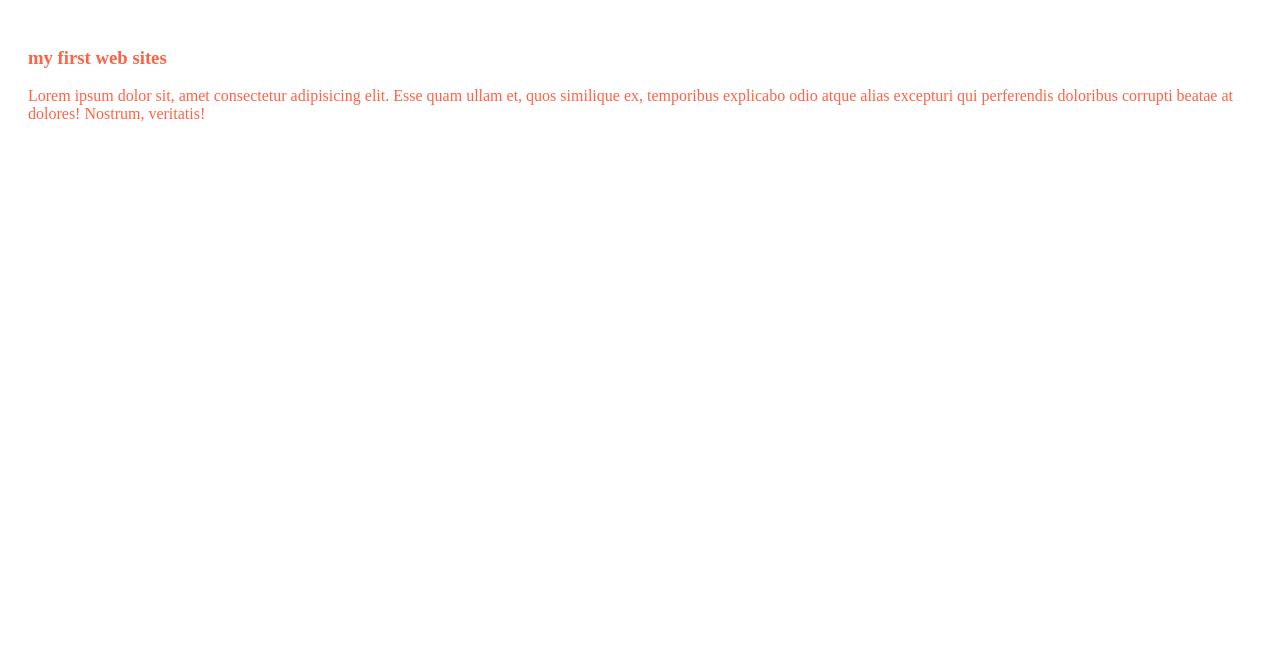
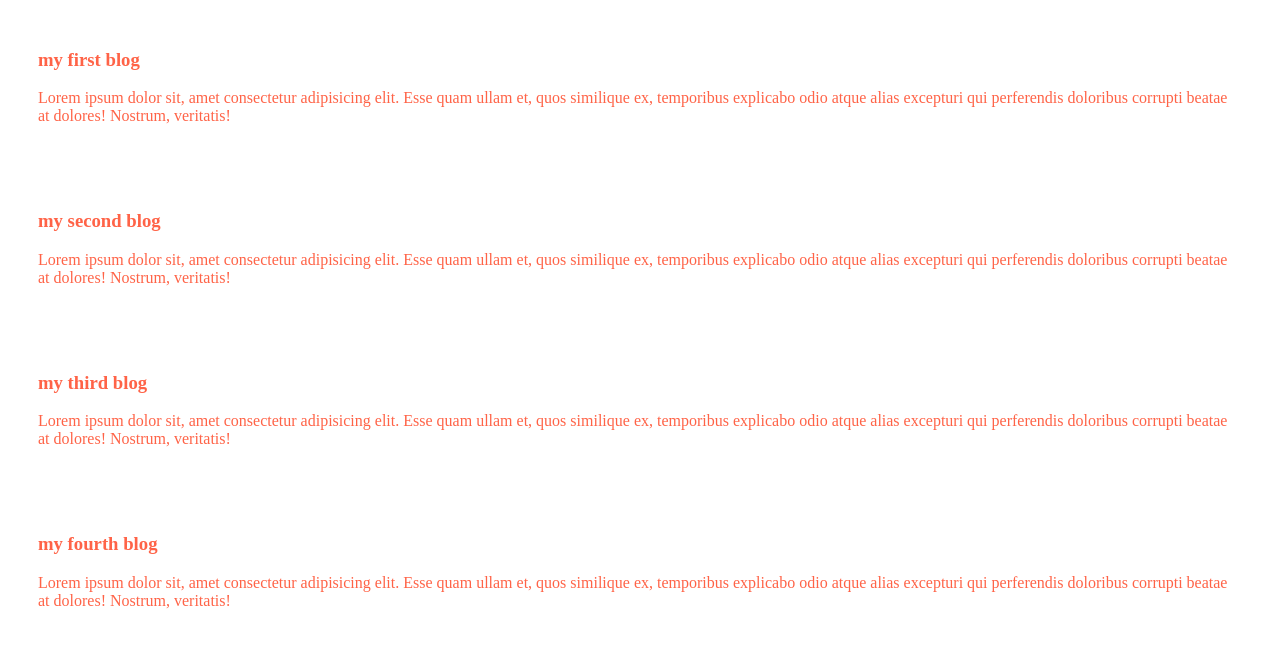
Before and after one commit to samia1116/my-first-websites, a plain HTML site: page index.html in a window 1280 px wide. Drawn offline with Linux system fonts and the light colour scheme.

Commit message:
send and third blog

```diff
--- a/index.html
+++ b/index.html
@@ -8,7 +8,19 @@
 </head>
 <body>
     <div>
-        <h3>my first web sites</h3>
+        <h3>my first blog</h3>
+        <p >Lorem ipsum dolor sit, amet consectetur adipisicing elit. Esse quam ullam et, quos similique ex, temporibus explicabo odio atque alias excepturi qui perferendis doloribus corrupti beatae at dolores! Nostrum, veritatis!</p>
+    </div>
+    <div>
+        <h3>my second blog</h3>
+        <p >Lorem ipsum dolor sit, amet consectetur adipisicing elit. Esse quam ullam et, quos similique ex, temporibus explicabo odio atque alias excepturi qui perferendis doloribus corrupti beatae at dolores! Nostrum, veritatis!</p>
+    </div>
+    <div>
+        <h3>my third blog</h3>
+        <p >Lorem ipsum dolor sit, amet consectetur adipisicing elit. Esse quam ullam et, quos similique ex, temporibus explicabo odio atque alias excepturi qui perferendis doloribus corrupti beatae at dolores! Nostrum, veritatis!</p>
+    </div>
+    <div>
+        <h3>my fourth blog </h3>
         <p >Lorem ipsum dolor sit, amet consectetur adipisicing elit. Esse quam ullam et, quos similique ex, temporibus explicabo odio atque alias excepturi qui perferendis doloribus corrupti beatae at dolores! Nostrum, veritatis!</p>
     </div>
 </body>
--- a/style/blog.css
+++ b/style/blog.css
@@ -1,4 +1,5 @@
 div{
     color: tomato;
-    padding :20px;git
+    padding :20px;
+    margin :10px;
 }
```
